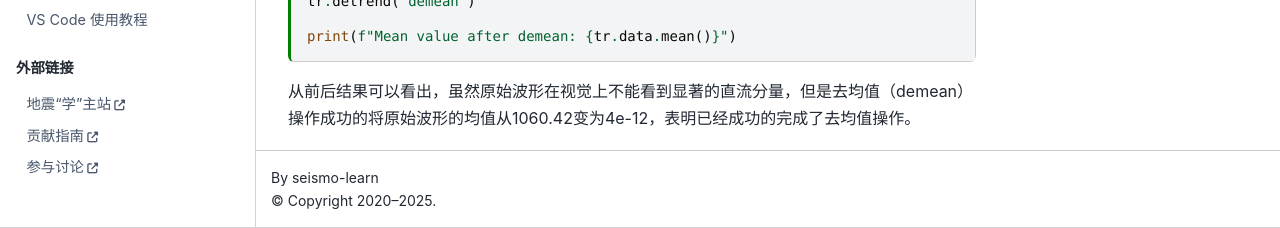
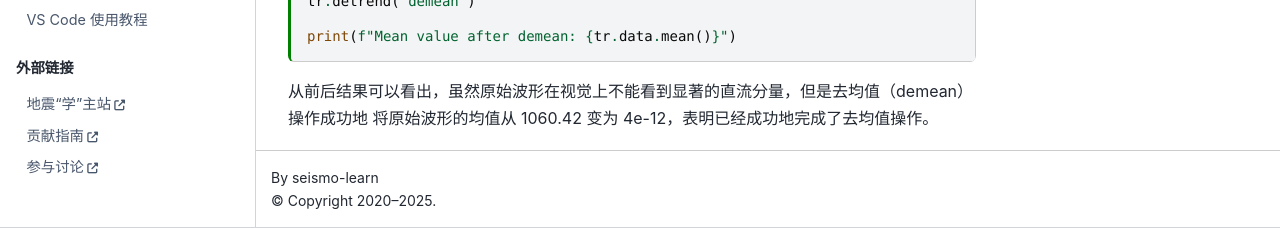
Before and after one commit to seismo-learn/seismology101, a Jupyter Book: the page built from source/exercises/demean.md, in a window 1280 px wide and 1356 px high. Shown: the part 1128-1356 px from the top of the window. Built offline with Jupyter Book 1.0.4 settings and Sphinx 7.4.7 and the Sphinx Book theme 1.1.4, drawn with Linux system fonts in a browser that asks for light colours; pages that are not in the unit, such as notebooks, are missing from menus.

Commit message:
Update source/exercises/demean.md
Co-authored-by: Dongdong Tian <seisman.info@gmail.com>

````diff
--- a/source/exercises/demean.md
+++ b/source/exercises/demean.md
@@ -67,4 +67,5 @@ tr.detrend("demean")
 print(f"Mean value after demean: {tr.data.mean()}")
 ```
 
-从前后结果可以看出，虽然原始波形在视觉上不能看到显著的直流分量，但是去均值（demean）操作成功的将原始波形的均值从1060.42变为4e-12，表明已经成功的完成了去均值操作。
+从前后结果可以看出，虽然原始波形在视觉上不能看到显著的直流分量，但是去均值（demean）操作成功地
+将原始波形的均值从 1060.42 变为 4e-12，表明已经成功地完成了去均值操作。
````
